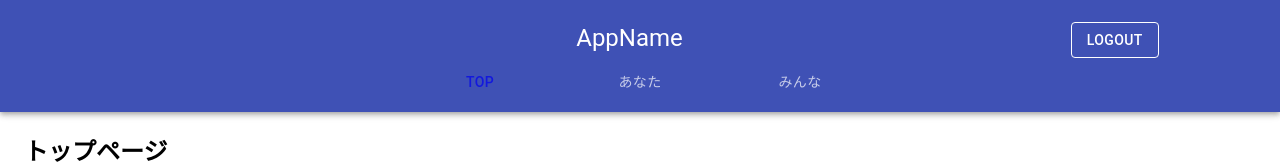
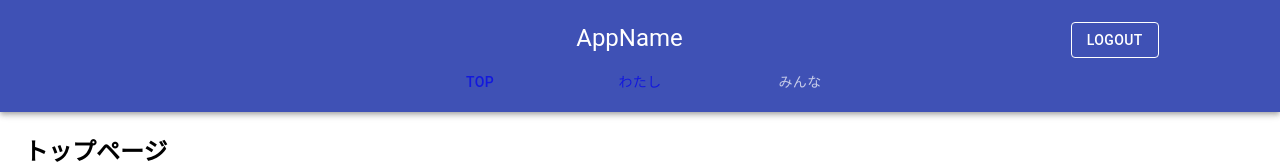
Before and after one commit to punipuni21/HackU_team1, a React (Create React App) app in the folder hacku-team1/: page / in a window 1280 px wide. Shown: the top 164 px of the page. Built offline with nearby package versions, Linux system fonts and the light colour scheme.

Commit message:
タブでユーザーページへの移動を実装

```diff
--- a/hacku-team1/src/App.tsx
+++ b/hacku-team1/src/App.tsx
@@ -15,6 +15,7 @@ function App() {
         <NavBar />
           <Switch>
             <Route exact path="/" component={TopPage} />
+            <Route path='/mypage' component={UserPage} />
           </Switch>
         <Footer />
       </Router>
--- a/hacku-team1/src/components/molecules/sectionBar.tsx
+++ b/hacku-team1/src/components/molecules/sectionBar.tsx
@@ -5,23 +5,13 @@ import { makeStyles, Theme } from '@material-ui/core/styles';
 
 import SectionTab from '../atoms/sectionTab';
 
-const useStyles = makeStyles((theme: Theme) => ({
-  root: {
-    flexGrow: 1,
-    backgroundColor: theme.palette.background.default,
-  },
-}));
-
 const SectionBar: React.FC = () => {
-  const classes = useStyles();
   return (
-    // <div className={classes.root}>
-      <Tabs TabIndicatorProps={{style: {backgroundColor: "white"}}}>
-        <Link to="/"><SectionTab label="Top" /></Link>
-        <SectionTab label="あなた" />
-        <SectionTab label="みんな" />
-      </Tabs>
-    // </div>
+    <Tabs TabIndicatorProps={{style: {backgroundColor: "white"}}}>
+      <Link to="/"><SectionTab label="Top" /></Link>
+      <Link to="/mypage"><SectionTab label="わたし" /></Link>
+      <SectionTab label="みんな" />
+    </Tabs>
   )
 }
 
```
